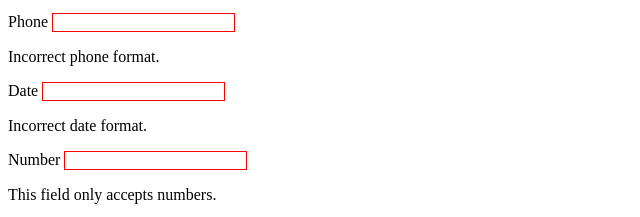
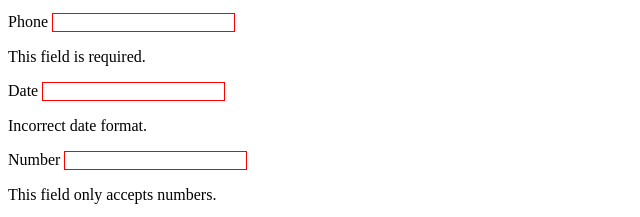
Before and after one commit to sm1215/utils, a plain HTML site: page validator/index.html in a window 1280 px wide. Shown: the part 184-401 px from the top of the page, 0-640 px from the left. Drawn offline with Linux system fonts and the light colour scheme.

Commit message:
introduced validationType weighting

```diff
--- a/validator/js/validator.js
+++ b/validator/js/validator.js
@@ -1,22 +1,26 @@
 /*
 *  Small frontend validator module.
 *  Author: Sam Miller
-*  Version 0.0.1
+*  Version 0.0.2
 *  [todo]:
-*    1) build other todo comments throughout code
-*    2) add constructor or initialization function
-*      2b) accept user arguments on constructor for customization
+*    1) add constructor or initialization function
+*      1b) accept user arguments on constructor for customization
 *          some initial arguments that should be available:
 *            + specify errorWriteTarget
 *            + specify where error messages appear (under field or stacked in a single element)
 *            + extra validationTypes could be introduced by outside dev
-*    3) allow more than one test to fail per field. right now, one is enough, but this could be useful for debugging purposes while developing
+*    2) allow more than one test to fail per field. right now, one is enough, but this could be useful for debugging purposes while developing
 */
+
+//[Note]: It might be useful to weight certain validationTypes higher than others.
+//The 'required' test should be performed before any format-specific tests.
+//i.e. it doesn't make sense to tell a user their email format is incorrect if the field is blank
 
 var validator = (function(){
   var formElements = ['input', 'textarea', 'select']; //nodeNames (console lists these in caps)
   var validationTypes = {
     required: {
+      weight: 0,
       test: function(value){
         if(!value || !value.length){
           return false;
@@ -26,24 +30,28 @@ var validator = (function(){
       error: 'This field is required.'
     },
     email: {
+      weight: 10,
       test: function(value){
         return /^\w+([\.-]?\w+)*@\w+([\.-]?\w+)*(\.\w{2,3})+$/.test(value);
       },
       error: 'Incorrect email format.'
     },
     phone: {
+      weight: 10,
       test: function(value){
         return /^(\+\d{1,2}\s)?\(?\d{3}\)?[\s.-]\d{3}[\s.-]\d{4}$/.test(value);
       },
       error: 'Incorrect phone format.'
     },
     date: {
+      weight: 10,
       test: function(value){
         return /^(\d{1,2})(\/|-)(\d{1,2})(\/|-)(([\d]{4})|([\d]{2}))$/.test(value);
       },
       error: 'Incorrect date format.'
     },
     number: {
+      weight: 10,
       test: function(value){
         if(!value || value.length <= 0){
           return false;
@@ -53,6 +61,7 @@ var validator = (function(){
       error: 'This field only accepts numbers.'
     },
     letters: {
+      weight: 10,
       test: function(value){
         if(!value || value.length <= 0){
           return false;
@@ -68,7 +77,8 @@ var validator = (function(){
   var errorWriteTarget = document.querySelector('#errors');
 
   var _validate = function(form){
-    var fields = [], failedFields = [];
+    var fields = [];
+    var failedFields = [];
 
     fields = _findFields(form);
      _unmarkFields(fields);
@@ -105,22 +115,18 @@ var validator = (function(){
       }
 
       if(vtypes){
-        if(required != null && _arrayContainsString(vtypes, 'required') !== false){
+        if(required != null && _arrayContainsString(vtypes, 'required') === false){
           vtypes.push('required');
         }
 
-        //[todo]: it might be useful to weight certain vtypes higher than others.
-        //the 'required' test should be performed before any format-specific tests.
-        //i.e. it doesn't make sense to tell a user their email format is incorrect if the field is blank
+        _sortVtypesByWeight(vtypes);
+
         for (var j = 0; j < vtypes.length; j++) {
           var vt = vtypes[j];
           var test = validationTypes[vt].test(f.value);
 
-          console.log('vt', vt, 'test', test, 'value', f.value);
-
           if(test == false){
             valid = false;
-
             if(_arrayContainsNode(failedFields, f) === false){
               failedFields.push({ el: f, vtype: vt, error: validationTypes[vt].error });
               break;
@@ -130,6 +136,36 @@ var validator = (function(){
       }
     }
     return failedFields;
+  }
+
+  //This will take the vtypes provided by the dev in html and sort them according to the weights found in the validationTypes object
+  //Returns the sorted array
+  var _sortVtypesByWeight = function(vtypes){
+    if(vtypes.length <= 1){
+      return;
+    }
+
+    var vt = validationTypes;
+    var sorted = sort(vtypes);
+
+    function sort(arr, i){
+      i == undefined ? i = 0 : i;
+      if(i == arr.length){
+        return arr;
+      }
+
+      for (var j = i; j < arr.length - 1; j++) {
+        var keyA = arr[j];
+        var keyB = arr[j + 1];
+        if(vt[keyA].weight > vt[keyB].weight){
+          var swap;
+          swap = arr[j + 1];
+          arr[j + 1] = arr[j];
+          arr[j] = swap;
+        }
+      }
+      return sort(arr, i+1);
+    }
   }
 
   var _unmarkFields = function(fields){
```
Also changed, not shown: validator/index.html (+1 -1 lines).
